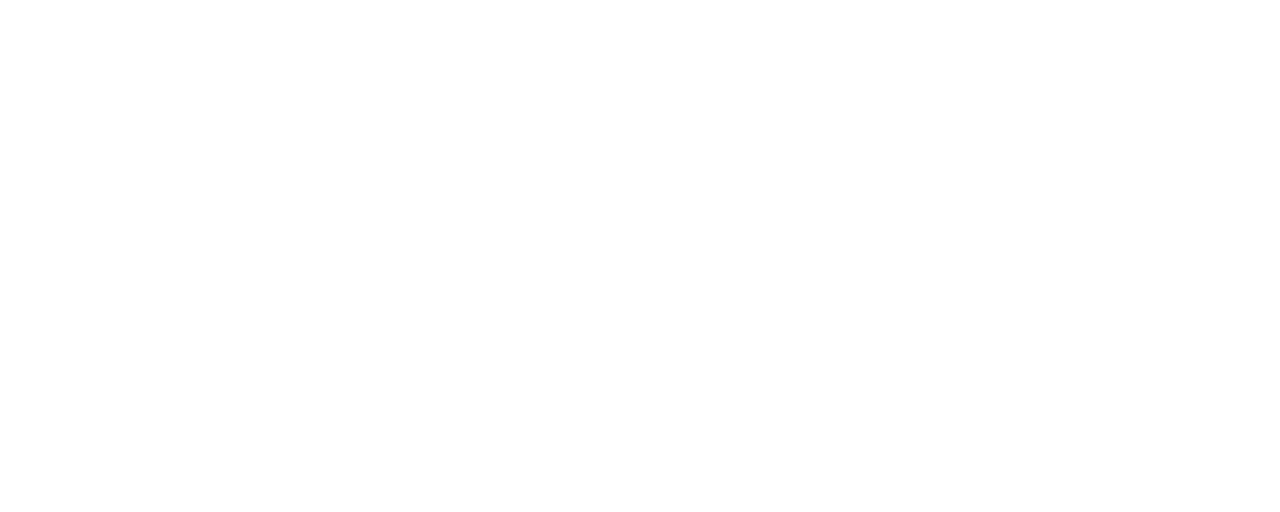
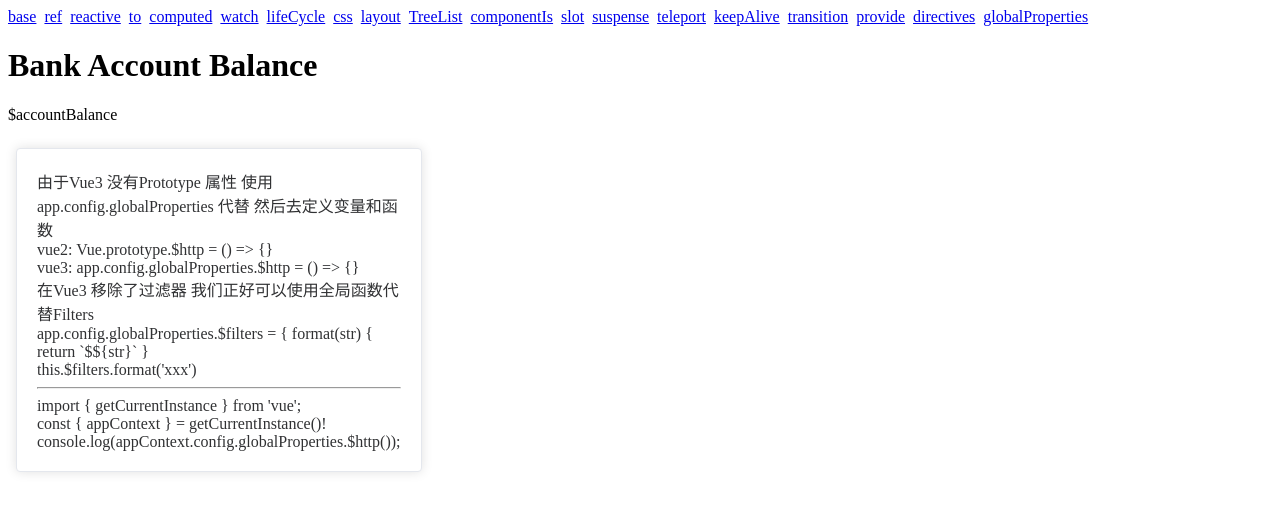
Before and after one commit to llcoolmxdx5/front-end-learning-notes, a Vue app in the folder 05-框架/vue/vite-vue/: page /case/globalProperties in a window 1280 px wide. Before the commit this address had no page. Shown: the top 512 px of the page. Built offline with nearby package versions, Linux system fonts and the light colour scheme.

Commit message:
feat(vue3): globalProperties

```diff
--- /dev/null
+++ b/05-框架/vue/vite-vue/src/cases/globalProperties.vue
@@ -0,0 +1,26 @@
+<template>
+  <div>
+    <h1>Bank Account Balance</h1>
+    <p>{{ $filters.format('accountBalance') }}</p>
+  </div>
+  <ElCard class="box-card">
+    <div>由于Vue3 没有Prototype 属性 使用 app.config.globalProperties 代替 然后去定义变量和函数</div>
+    <div>vue2: Vue.prototype.$http = () => {}</div>
+    <div>vue3: app.config.globalProperties.$http = () => {}</div>
+    <div>在Vue3 移除了过滤器 我们正好可以使用全局函数代替Filters</div>
+    <div>app.config.globalProperties.$filters = { format(str) { return `$${str}` }</div>
+    <div>this.$filters.format('xxx')</div>
+    <hr>
+    <div>import { getCurrentInstance } from 'vue';</div>
+    <div>const { appContext } = getCurrentInstance()!</div>
+    <div>console.log(appContext.config.globalProperties.$http());</div>
+  </ElCard>
+</template>
+
+<script setup lang="ts">
+import { getCurrentInstance } from 'vue';
+
+const { appContext } = getCurrentInstance()!
+
+console.log(appContext.config.globalProperties.$http());
+</script>
--- a/05-框架/vue/vite-vue/src/main.ts
+++ b/05-框架/vue/vite-vue/src/main.ts
@@ -4,4 +4,16 @@
 import './global.css';
 import router from './router';
 
-createApp(App).component('ErrorBoundary', ErrorBoundary).use(router).mount('#app');
+const app = createApp(App);
+
+app.config.globalProperties.$http = () => {
+  console.log('http');
+};
+
+app.config.globalProperties.$filters = {
+  format<T extends any>(str: T): string {
+    return `$${str}`;
+  },
+};
+
+app.component('ErrorBoundary', ErrorBoundary).use(router).mount('#app');
--- a/05-框架/vue/vite-vue/src/router/index.ts
+++ b/05-框架/vue/vite-vue/src/router/index.ts
@@ -101,6 +101,11 @@
         name: 'directives',
         component: () => import('../cases/directives/index.vue'),
       },
+      {
+        path: 'globalProperties',
+        name: 'globalProperties',
+        component: () => import('../cases/globalProperties.vue'),
+      },
     ],
   },
   {
```
Also changed, not shown: 05-框架/vue/vite-vue/src/global.d.ts (+9 -2 lines).
